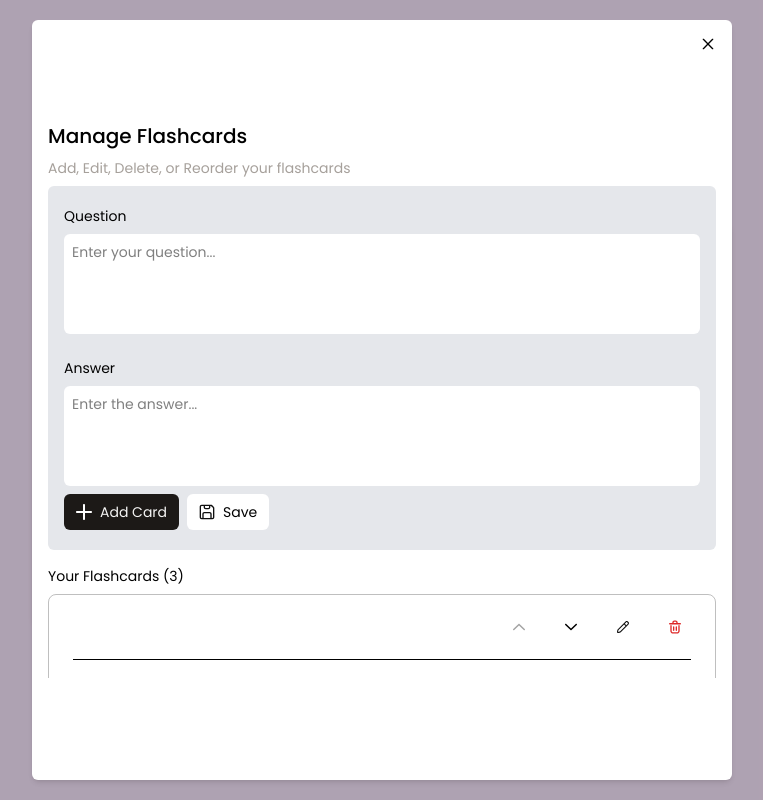
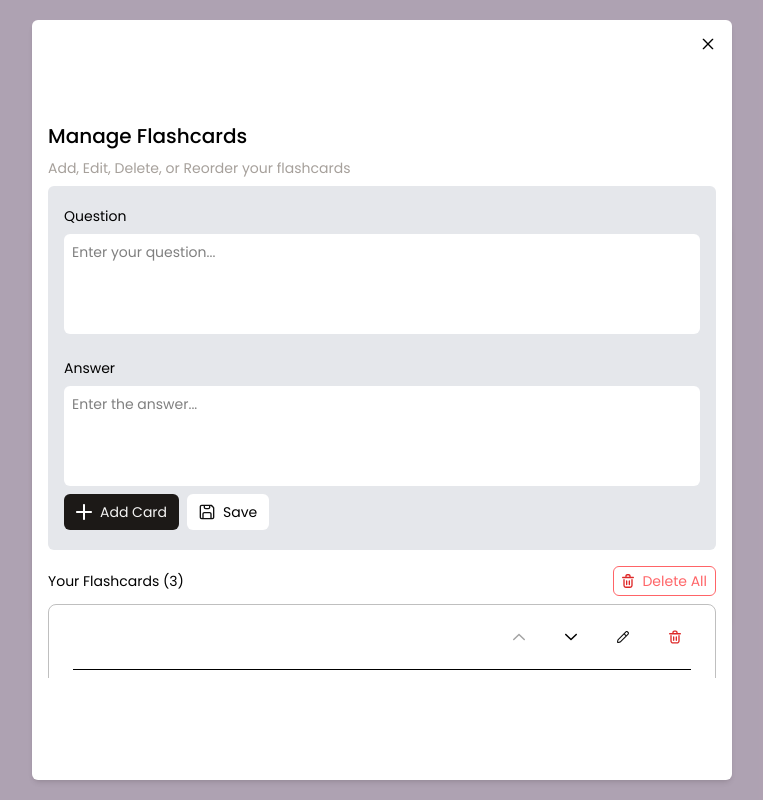
Before and after one commit to renjastine/flashcard-app, a Next.js app: page / in a window 1280 px wide. Shown: the whole page, without its empty margins (258-1021 px from the left). Built offline with nearby package versions, Linux system fonts and the light colour scheme; grey boxes are pictures that could not be loaded.

Commit message:
Delete all done

```diff
--- /dev/null
+++ b/app/components/DeleteAllCard.tsx
@@ -0,0 +1,19 @@
+import { DeleteAllProps } from "../types"
+
+function DeleteAllCard({ setFlashCards }: DeleteAllProps) {
+    const handleClick = () => {
+        setFlashCards([]);
+    }
+
+    return (
+        <button
+            onClick={handleClick}
+            className="border flex justify-center items-center px-2 py-1 gap-2 cursor-pointer rounded-md select-none text-red-400"
+        >
+            <img src="delete.svg" className='w-3 pointer-events-none' alt={"deleteall"} />
+            Delete All
+        </button>
+    )
+}
+
+export default DeleteAllCard
--- a/app/components/ManageCardsModal.tsx
+++ b/app/components/ManageCardsModal.tsx
@@ -1,18 +1,15 @@
 'use client';
 
-// Hooks
 import { useRef, useState } from 'react'
 
-// Components
+import DeleteAllCard from './DeleteAllCard';
+import CardControl from './CardControl'
 import Textarea from './Textarea'
-import CardControl from './CardControl'
 import Card from './Card'
 
-// Types
+import { initialCards } from '../data';
 import { CardT } from '../types';
 
-// Data
-import { initialCards } from '../data';
 
 const ManageCardsModal = () => {
   const [flashCards, setFlashCards] = useState<CardT[]>(initialCards);
@@ -66,7 +63,12 @@ const ManageCardsModal = () => {
               setEditMode={setEditMode}
             />
           </dl>
-          <h1 className='mt-4 text-sm mb-2'>Your Flashcards ({flashCards.length})</h1>
+          <div className="mt-4 text-sm mb-2 flex items-center justify-between">
+            <h1 className=''>Your Flashcards ({flashCards.length})</h1>
+            <DeleteAllCard
+              setFlashCards={val => setFlashCards(val)}
+            />
+          </div>
           <div className='flex flex-col gap-3'>
             {flashCards.map(
               (card, i) =>
--- a/app/types.tsx
+++ b/app/types.tsx
@@ -54,3 +54,7 @@ export type UpdateCardProps = {
     setFlashCards: (val: CardT) => void;
     setEditMode: (val: boolean) => void;
 }
+
+export type DeleteAllProps = {
+    setFlashCards: (val: CardT[]) => void;
+}
```
